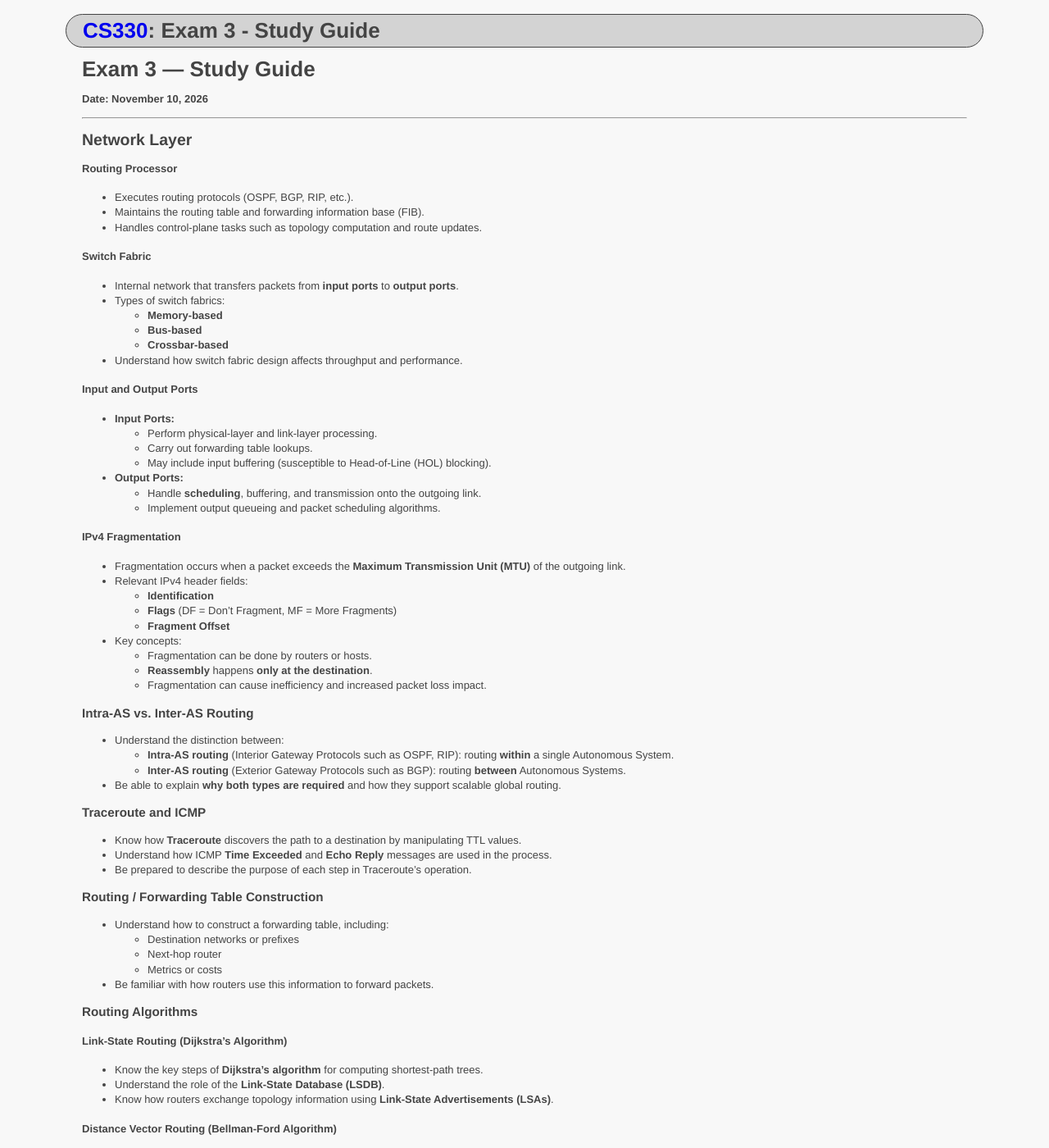
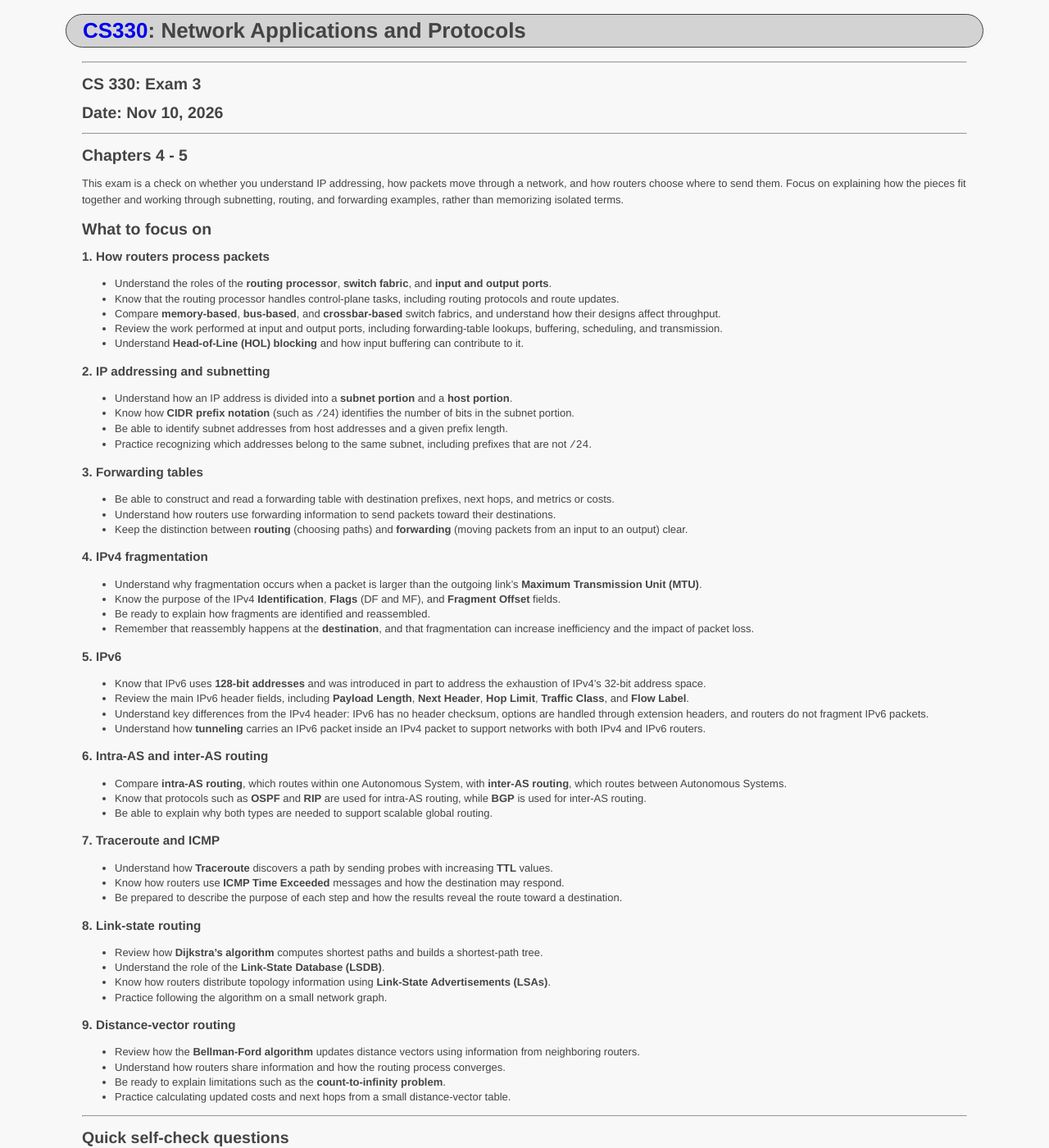
Before and after one commit to ycpcs/cs330-fall2026, a Jekyll site: the page built from schedule/exams/exam-3-guide.md, in a window 1280 px wide and 1400 px high. Shown: the whole window at 82% size. Built offline with Jekyll 4.4.1, drawn with Linux system fonts in a browser that asks for light colours; some of the changed text lies outside the part shown.

Commit message:
add exam 3 guide

```diff
--- a/schedule/exams/exam-3-guide.md
+++ b/schedule/exams/exam-3-guide.md
@@ -1,110 +1,128 @@
 ---
 layout: default
 course_number: CS330
-title: "Exam 3 - Study Guide"
+title: Network Applications and Protocols
 ---
 
-# Exam 3 — Study Guide
-**Date: November 10, 2026**
+--- --- --- --- --- --- --- --- --- --- --- --- --- --- --- --- --- --- --- --- --- --- --- ---
+
+## CS 330: Exam 3
+
+## Date: Nov 10, 2026
+
+--- --- --- --- --- --- --- --- --- --- --- --- --- --- --- --- --- --- --- --- --- --- --- ---
+
+Chapters 4 - 5
+-----------------------
+
+This exam is a check on whether you understand IP addressing, how packets move through a network, and how routers choose where to send them. Focus on explaining how the pieces fit together and working through subnetting, routing, and forwarding examples, rather than memorizing isolated terms.
+
+## What to focus on
+
+### 1. How routers process packets
+- Understand the roles of the **routing processor**, **switch fabric**, and **input and output ports**.
+- Know that the routing processor handles control-plane tasks, including routing protocols and route updates.
+- Compare **memory-based**, **bus-based**, and **crossbar-based** switch fabrics, and understand how their designs affect throughput.
+- Review the work performed at input and output ports, including forwarding-table lookups, buffering, scheduling, and transmission.
+- Understand **Head-of-Line (HOL) blocking** and how input buffering can contribute to it.
+
+### 2. IP addressing and subnetting
+- Understand how an IP address is divided into a **subnet portion** and a **host portion**.
+- Know how **CIDR prefix notation** (such as `/24`) identifies the number of bits in the subnet portion.
+- Be able to identify subnet addresses from host addresses and a given prefix length.
+- Practice recognizing which addresses belong to the same subnet, including prefixes that are not `/24`.
+
+### 3. Forwarding tables
+- Be able to construct and read a forwarding table with destination prefixes, next hops, and metrics or costs.
+- Understand how routers use forwarding information to send packets toward their destinations.
+- Keep the distinction between **routing** (choosing paths) and **forwarding** (moving packets from an input to an output) clear.
+
+### 4. IPv4 fragmentation
+- Understand why fragmentation occurs when a packet is larger than the outgoing link's **Maximum Transmission Unit (MTU)**.
+- Know the purpose of the IPv4 **Identification**, **Flags** (DF and MF), and **Fragment Offset** fields.
+- Be ready to explain how fragments are identified and reassembled.
+- Remember that reassembly happens at the **destination**, and that fragmentation can increase inefficiency and the impact of packet loss.
+
+### 5. IPv6
+- Know that IPv6 uses **128-bit addresses** and was introduced in part to address the exhaustion of IPv4's 32-bit address space.
+- Review the main IPv6 header fields, including **Payload Length**, **Next Header**, **Hop Limit**, **Traffic Class**, and **Flow Label**.
+- Understand key differences from the IPv4 header: IPv6 has no header checksum, options are handled through extension headers, and routers do not fragment IPv6 packets.
+- Understand how **tunneling** carries an IPv6 packet inside an IPv4 packet to support networks with both IPv4 and IPv6 routers.
+
+### 6. Intra-AS and inter-AS routing
+- Compare **intra-AS routing**, which routes within one Autonomous System, with **inter-AS routing**, which routes between Autonomous Systems.
+- Know that protocols such as **OSPF** and **RIP** are used for intra-AS routing, while **BGP** is used for inter-AS routing.
+- Be able to explain why both types are needed to support scalable global routing.
+
+### 7. Traceroute and ICMP
+- Understand how **Traceroute** discovers a path by sending probes with increasing **TTL** values.
+- Know how routers use **ICMP Time Exceeded** messages and how the destination may respond.
+- Be prepared to describe the purpose of each step and how the results reveal the route toward a destination.
+
+### 8. Link-state routing
+- Review how **Dijkstra's algorithm** computes shortest paths and builds a shortest-path tree.
+- Understand the role of the **Link-State Database (LSDB)**.
+- Know how routers distribute topology information using **Link-State Advertisements (LSAs)**.
+- Practice following the algorithm on a small network graph.
+
+### 9. Distance-vector routing
+- Review how the **Bellman-Ford algorithm** updates distance vectors using information from neighboring routers.
+- Understand how routers share information and how the routing process converges.
+- Be ready to explain limitations such as the **count-to-infinity problem**.
+- Practice calculating updated costs and next hops from a small distance-vector table.
 
 ---
 
-## Network Layer
+## Quick self-check questions
 
-#### Routing Processor
-- Executes routing protocols (OSPF, BGP, RIP, etc.).
-- Maintains the routing table and forwarding information base (FIB).
-- Handles control-plane tasks such as topology computation and route updates.
+If you can answer these without looking at your notes, you are in a strong position:
 
-#### Switch Fabric
-- Internal network that transfers packets from **input ports** to **output ports**.
-- Types of switch fabrics:
-  - **Memory-based**
-  - **Bus-based**
-  - **Crossbar-based**
-- Understand how switch fabric design affects throughput and performance.
-
-#### Input and Output Ports
-- **Input Ports:**
-  - Perform physical-layer and link-layer processing.
-  - Carry out forwarding table lookups.
-  - May include input buffering (susceptible to Head-of-Line (HOL) blocking).
-- **Output Ports:**
-  - Handle **scheduling**, buffering, and transmission onto the outgoing link.
-  - Implement output queueing and packet scheduling algorithms.
-
-#### IPv4 Fragmentation
-- Fragmentation occurs when a packet exceeds the **Maximum Transmission Unit (MTU)** of the outgoing link.
-- Relevant IPv4 header fields:
-  - **Identification**
-  - **Flags** (DF = Don’t Fragment, MF = More Fragments)
-  - **Fragment Offset**
-- Key concepts:
-  - Fragmentation can be done by routers or hosts.
-  - **Reassembly** happens **only at the destination**.
-  - Fragmentation can cause inefficiency and increased packet loss impact.
-
-### Intra-AS vs. Inter-AS Routing
-- Understand the distinction between:
-  - **Intra-AS routing** (Interior Gateway Protocols such as OSPF, RIP): routing **within** a single Autonomous System.
-  - **Inter-AS routing** (Exterior Gateway Protocols such as BGP): routing **between** Autonomous Systems.
-- Be able to explain **why both types are required** and how they support scalable global routing.
-
-### Traceroute and ICMP
-- Know how **Traceroute** discovers the path to a destination by manipulating TTL values.
-- Understand how ICMP **Time Exceeded** and **Echo Reply** messages are used in the process.
-- Be prepared to describe the purpose of each step in Traceroute’s operation.
-
-### Routing / Forwarding Table Construction
-- Understand how to construct a forwarding table, including:
-  - Destination networks or prefixes
-  - Next-hop router
-  - Metrics or costs
-- Be familiar with how routers use this information to forward packets.
-
-### Routing Algorithms
-
-#### Link-State Routing (Dijkstra’s Algorithm)
-- Know the key steps of **Dijkstra’s algorithm** for computing shortest-path trees.
-- Understand the role of the **Link-State Database (LSDB)**.
-- Know how routers exchange topology information using **Link-State Advertisements (LSAs)**.
-
-#### Distance Vector Routing (Bellman-Ford Algorithm)
-- Understand how the **Bellman-Ford algorithm** updates distance vectors and converges.
-- Be prepared to explain:
-  - How routers share distance vector information
-  - Convergence behavior
-  - Limitations such as the **count-to-infinity problem**
+- What is the difference between routing and forwarding?
+- What does each of the routing processor, switch fabric, input ports, and output ports do?
+- How do memory-based, bus-based, and crossbar-based switch fabrics differ?
+- What is Head-of-Line blocking?
+- Given an IP address and a CIDR prefix, how can you identify its subnet address?
+- What do the subnet and host portions of an IP address represent?
+- Which IPv4 header fields are used for fragmentation, and where are fragments reassembled?
+- How does IPv6 addressing differ from IPv4, and what are some important IPv6 header differences?
+- What is IPv6 tunneling, and why is it used during the transition from IPv4?
+- How does a router use a forwarding table to choose an output?
+- What is the difference between intra-AS and inter-AS routing, and why do networks need both?
+- How does Traceroute use TTL and ICMP messages to discover a path?
+- How does Dijkstra's algorithm use link-state information to find shortest paths?
+- How does distance-vector routing update route costs, and what is count-to-infinity?
 
 ---
 
-### Resources
+## Resources
+
 - [Dijkstra's Algorithm](../slides/dijkstra_algorithm.pdf)
-- [CS360: Bellman–Ford Algorithm](https://ycpcs.github.io/cs360-spring2019/lectures/lecture21.html)
-- [CS360: Dijkstra’s Algorithm](https://ycpcs.github.io/cs360-spring2019/lectures/lecture22.html)
+- [CS360: Bellman-Ford Algorithm](https://ycpcs.github.io/cs360-spring2019/lectures/lecture21.html)
+- [CS360: Dijkstra's Algorithm](https://ycpcs.github.io/cs360-spring2019/lectures/lecture22.html)
 
 ---
 
-## Link Layer
+## Exam Guidelines
 
-### Services Provided by the Data Link Layer
-Be able to list and explain key services:
-- **Framing**
-- **Error detection** (e.g., checksums, CRC)
-- **Error correction** (e.g., forward error correction)
-- **Medium access control (MAC)** for shared channels
+- **Format:** Open-book, open-notes.
+- **Duration:** Entire class period.
+- **Content:** May include a programming component and a Wireshark portion.
+- **Number of Exams:** 4 total.
+- **Make-Up Policy:** Make-up exams require prior approval unless due to a documented emergency or illness.
 
 ---
 
-# Exam Guidelines
+## Best ways to study
 
-- **Format:** Open-book, open-notes
-- **Duration:** Full class period
-- **Content:** May include a **programming component**
-- **Total Exams:** 4
-- **Make-Up Policy:**
-  - Requires **prior approval** unless due to a **documented emergency or illness**
+- Work through a small forwarding-table example and trace how a packet is sent to its next hop.
+- Practice finding subnet addresses from IP addresses and CIDR prefixes, including a prefix such as `/23`.
+- Practice fragmenting an IPv4 packet and interpreting the relevant header fields.
+- Compare IPv4 and IPv6 headers, and review how tunneling carries IPv6 traffic across IPv4 networks.
+- Draw a small network graph and work through Dijkstra's algorithm by hand.
+- Use a small distance-vector table to practice updating costs and identifying next hops.
+- Review Traceroute examples and explain what each TTL and ICMP response tells you.
+- Focus on explaining why each mechanism exists and how it contributes to packet delivery.
 
----
+The exam is not meant to trick you with obscure terminology. It is mostly checking whether you understand IP addressing, how routers move packets, how routing information is used to choose paths, and how the network layer handles challenges such as packet size, address space, and changing routes.
 
 Good luck with your exam prep!
```
